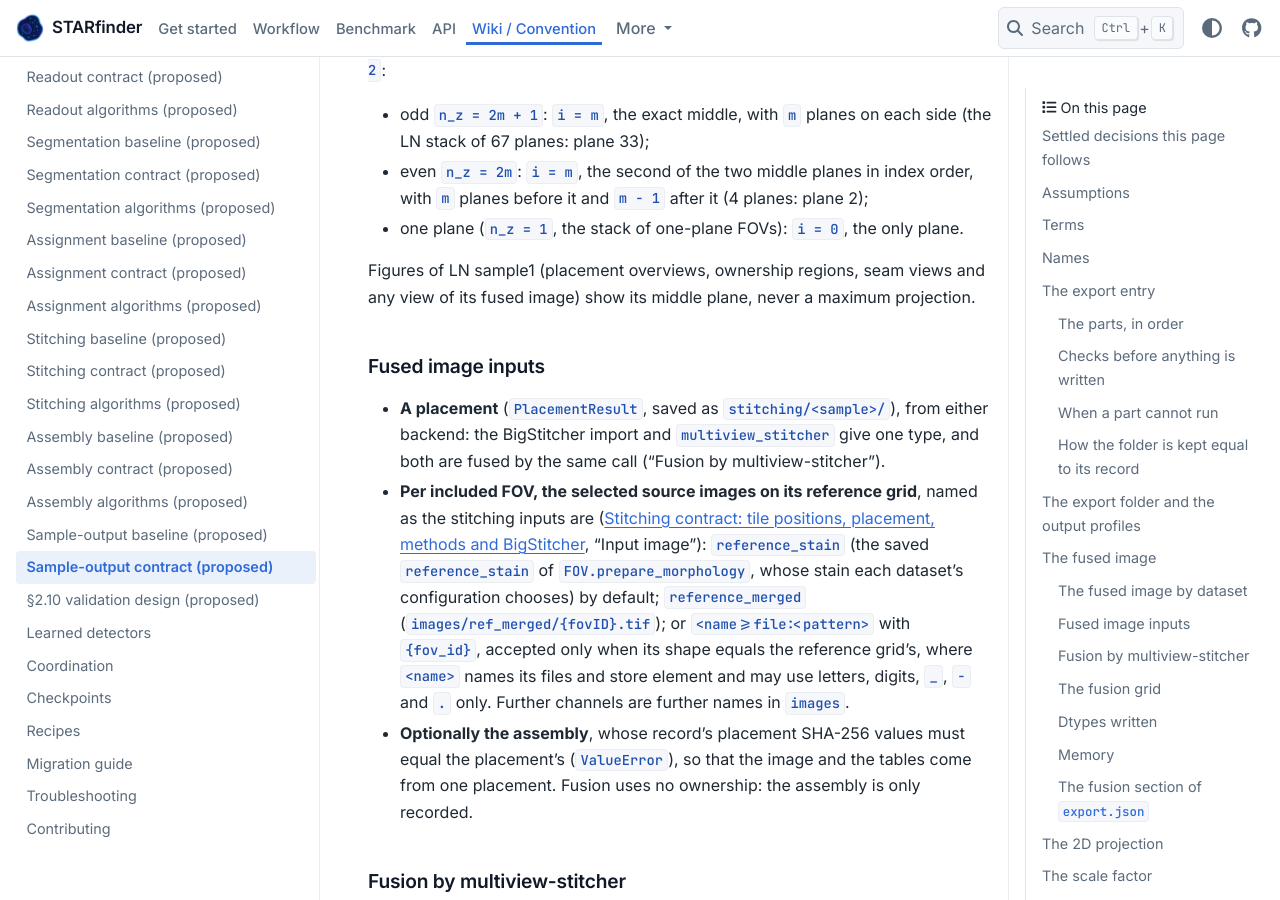
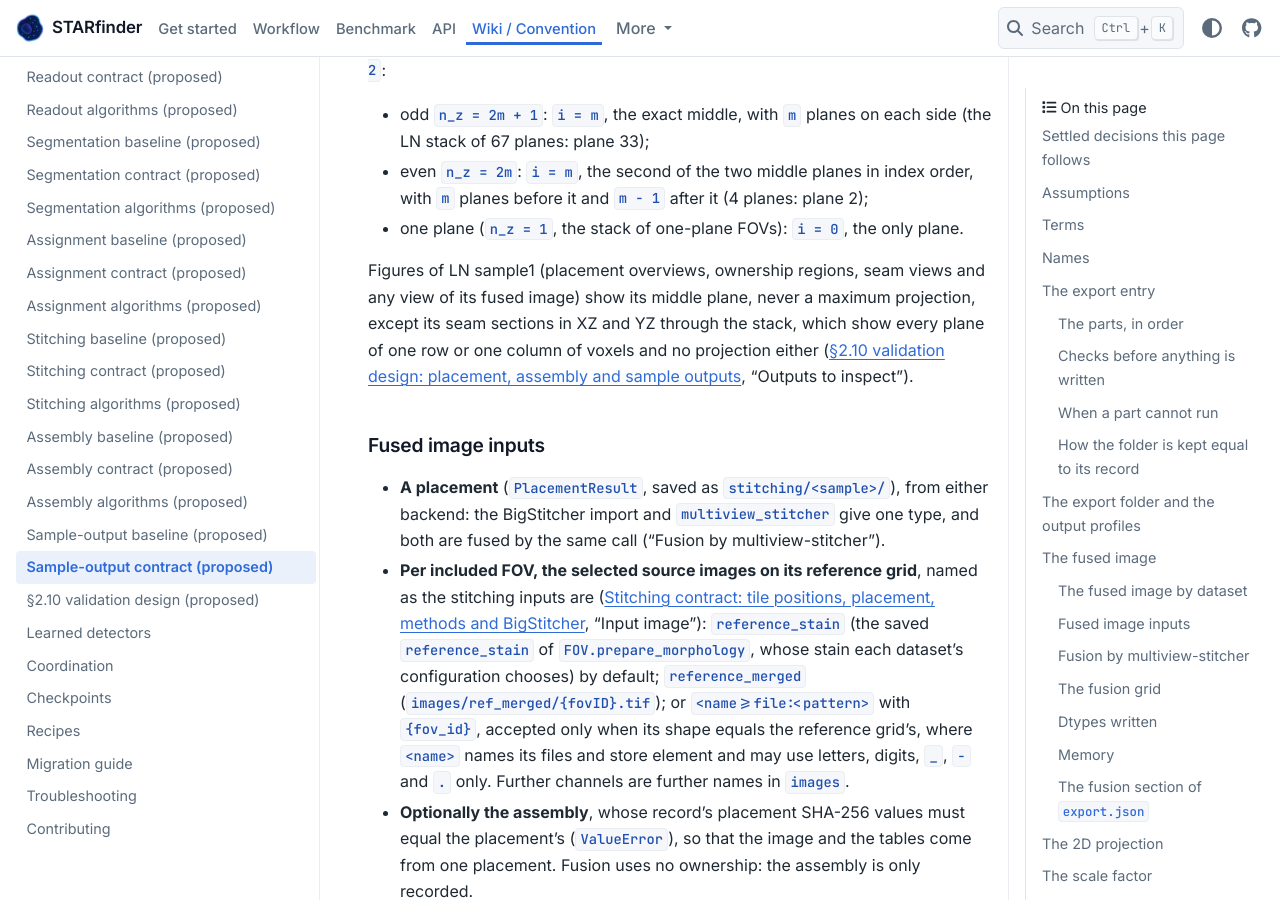
Before and after one commit to wanglab-broad/starfinder, a Sphinx documentation site: the page built from docs/sample-output-contract.md, in a window 1280 px wide and 900 px high, scrolled down 18826 px. Built offline with Sphinx 7.4.7 and the PyData theme 0.15.4, drawn with Linux system fonts in a browser that asks for light colours.

Commit message:
feat(w-363): bring two sentences of the §2.10 contracts in line with…
I corrected the two sentences that W-362 had found in tension with the
third-round decisions; nothing else on either page changed and both stay
Proposed. In docs/sample-output-contract.md ("The fused image by
dataset"), the sentence on LN sample1 figures now makes an exception for
the XZ and YZ seam sections through the stack, as "Outputs to inspect"
plans them, and says those sections are not a projection either. In
docs/assembly-contract.md ("What this policy does not guarantee"), the
sentence now says that `conflict` marks some of the cells retained twice
and `unclaimed` some of the cells …

Linear-Issue: W-363

```diff
--- a/docs/sample-output-contract.md
+++ b/docs/sample-output-contract.md
@@ -410,7 +410,10 @@ is a 2D file and a 2D element, which is its only plane. The **middle plane** of
 * one plane (`n_z = 1`, the stack of one-plane FOVs): `i = 0`, the only plane.
 
 Figures of LN sample1 (placement overviews, ownership regions, seam views and any view of
-its fused image) show its middle plane, never a maximum projection.
+its fused image) show its middle plane, never a maximum projection, except its seam
+sections in XZ and YZ through the stack, which show every plane of one row or one column
+of voxels and no projection either ({doc}`stitching-assembly-validation`, "Outputs to
+inspect").
 
 ### Fused image inputs
 
```
Also changed, not shown: docs/assembly-contract.md (+3 -2 lines).
